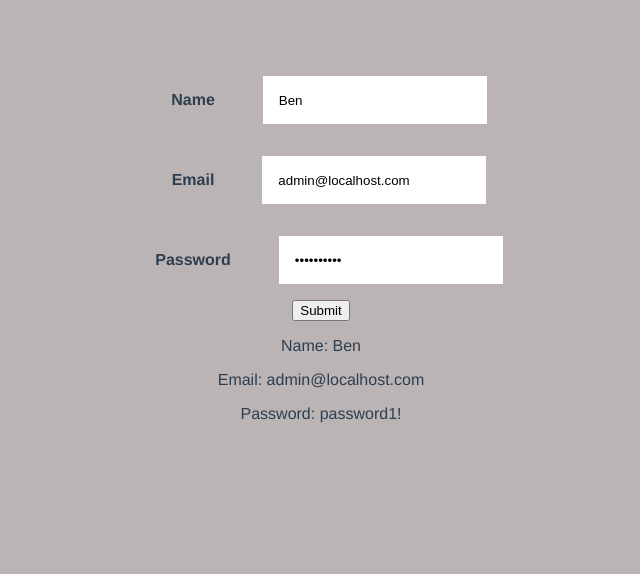
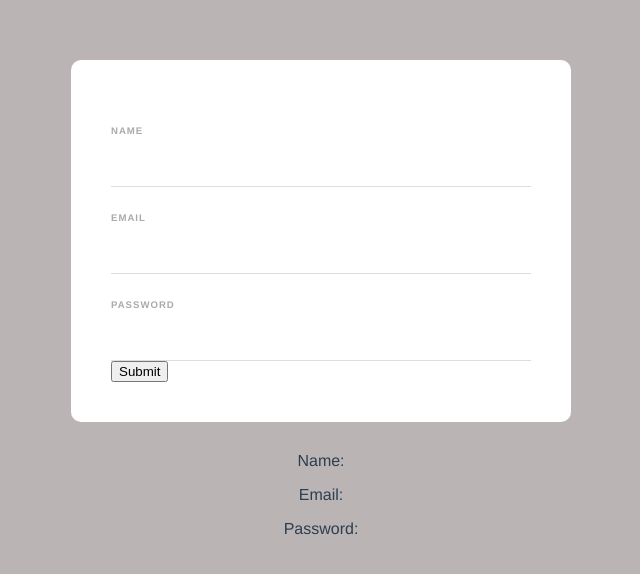
Before and after one commit to kiboma2021/vue-forms, a Vue app: page / in a window 1280 px wide. Shown: the top 574 px of the page, without its empty margins (319-959 px from the left). Built offline with nearby package versions, Linux system fonts and the light colour scheme.

Commit message:
Style forms

```diff
--- a/src/components/Form.vue
+++ b/src/components/Form.vue
@@ -28,9 +28,9 @@
 export default {
     data() {
         return {
-            name: "Ben",
-            email: "admin@localhost.com",
-            password: "password1!"
+            name: "",
+            email: "",
+            password: ""
         }
     }
 
@@ -39,17 +39,31 @@ export default {
 
 <style>
 
+form {
+    max-width: 420px;
+    margin: 30px auto;
+    background: white;
+    text-align: left;
+    padding: 40px;
+    border-radius: 10px;
+}
 label {
-    margin: 1rem;
+    color: #aaa;
+    display: inline-block;
+    margin: 25px 0 15px;
+    font-size: 0.6em;
+    text-transform: uppercase;
+    letter-spacing: 1px;
     font-weight: bold;
-    padding: 1rem;
 }
 input {
+    display: block;
+    padding: 10px 6px;
+    width: 100%;
+    box-sizing: border-box;
     border: none;
-    width: 12rem;
-    height: 1rem;
-    margin: 1rem;
-    padding: 1rem;
+    border-bottom: 1px solid #ddd;
+    color: #555;
 }
 
 </style>
```
